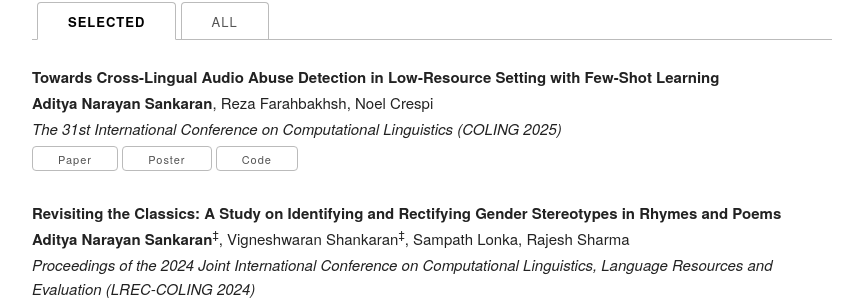
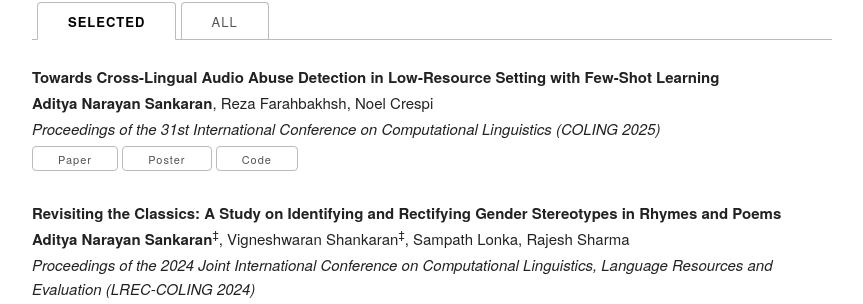
Before and after one commit to callmesanfornow/callmesanfornow.github.io, a Jekyll site: the page built from index.html, in a window 1280 px wide. Shown: the part 1159-1463 px from the top of the page, without its empty margins (208-1071 px from the left). Built offline with Jekyll 4.4.1, drawn with Linux system fonts in a browser that asks for light colours; some web fonts are replaced.

Commit message:
Update publications.yaml

```diff
--- a/_data/publications.yaml
+++ b/_data/publications.yaml
@@ -1,7 +1,7 @@
 papers:
   - title: "Towards Cross-Lingual Audio Abuse Detection in Low-Resource Setting with Few-Shot Learning"
     authors: "<b>Aditya Narayan Sankaran</b>, Reza Farahbakhsh, Noel Crespi"
-    venue: "The 31st International Conference on Computational Linguistics (COLING 2025)"
+    venue: "Proceedings of the 31st International Conference on Computational Linguistics (COLING 2025)"
     paper_pdf: "https://arxiv.org/abs/2412.01408"
     code: "https://github.com/callmesanfornow/fsl-audio-abuse.git"
     poster : assets/publications/2025_fsl_abuse/Poster-COLING-2025.png
```
